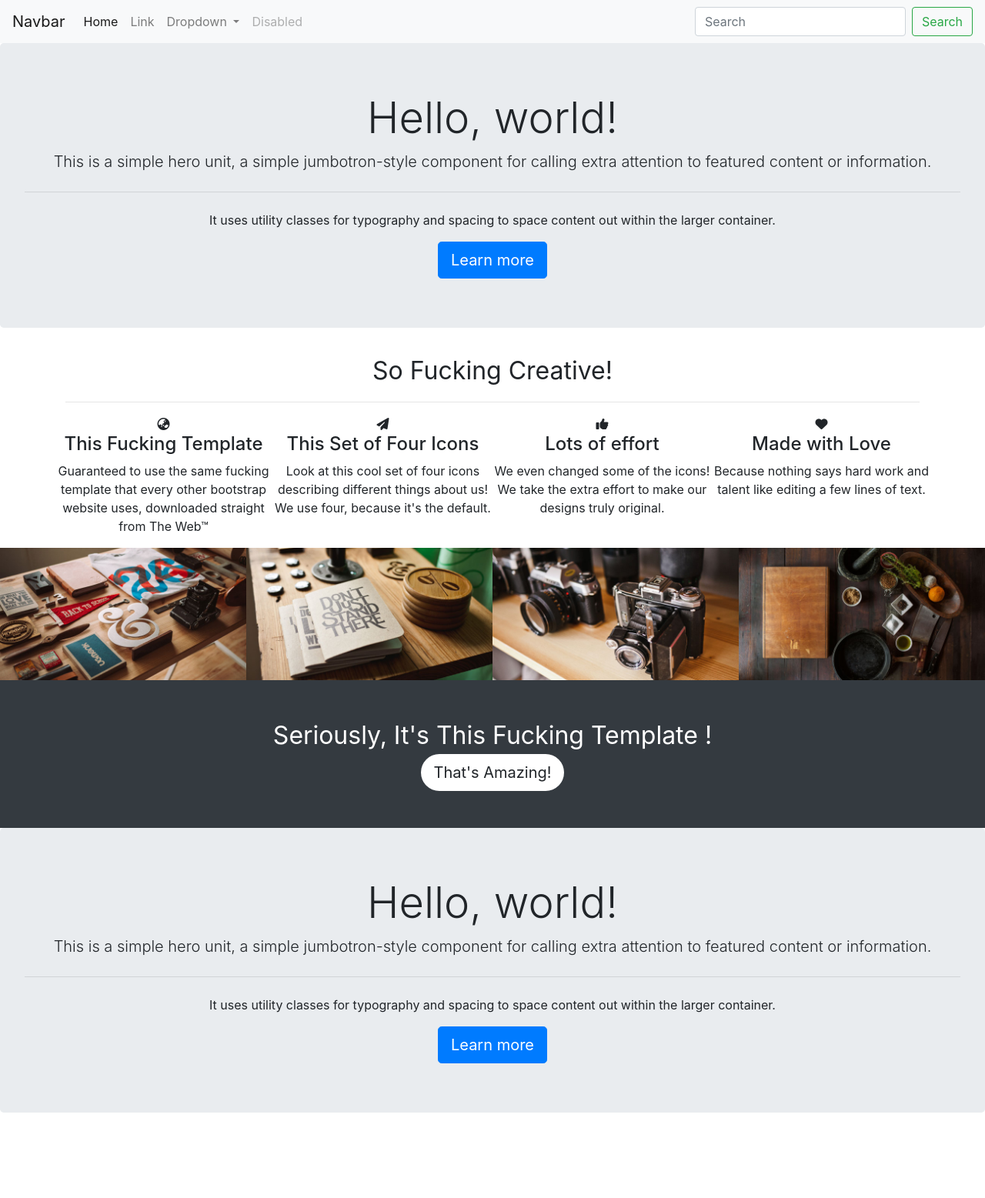
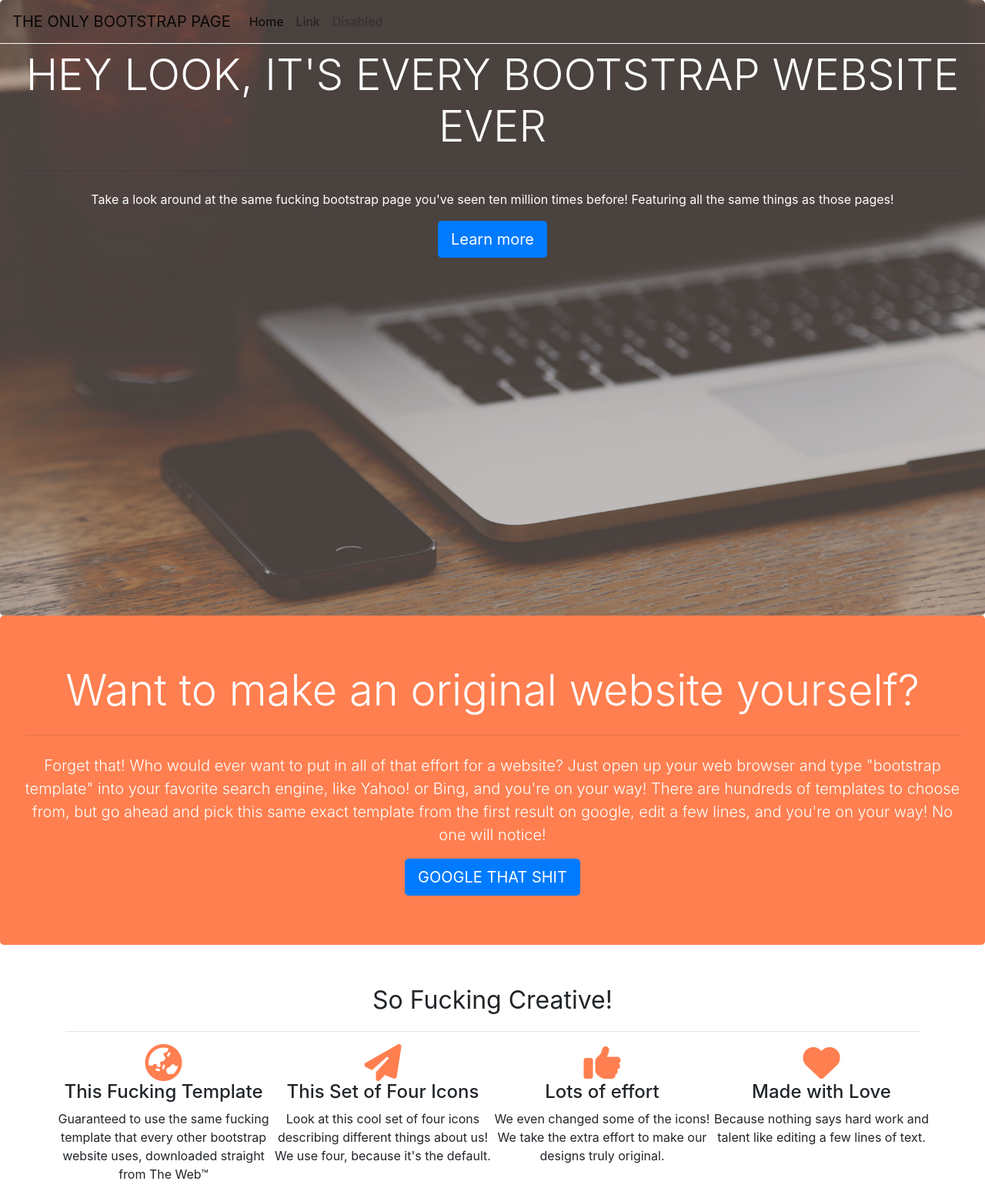
Before and after one commit to XccelerateOrg/FTWD_Web_Day_04, a plain HTML site: page Exercise_A/index.html in a window 1280 px wide. Shown: the top 1557 px of the page at 77% size. Before the commit the page ends 1478 px from the top, so only its background shows below. Drawn offline with nearby package versions, Linux system fonts and the light colour scheme.

Commit message:
layout done, no animation yet

```diff
--- a/Exercise_A/assets/css/style.css
+++ b/Exercise_A/assets/css/style.css
@@ -5,3 +5,24 @@ Add in your custom style such that you can develop the wonderful website within
 .font-size-2 {
     font-size: 2rem;
 }
+
+.color-coral {
+    color: #ff7f50
+}
+
+.color-white {
+    color: white
+}
+.no-margin-y {
+    margin-top: 0%;
+    margin-bottom: 0%;
+}
+
+.bg-color-coral {
+    background-color: coral;
+}
+
+.bg-img-header {
+    background-image: url("../images/header.jpg");
+    background-size: 100%;
+}
--- a/Exercise_A/index.html
+++ b/Exercise_A/index.html
@@ -28,12 +28,12 @@
 
   <!-- Nav bar setup -->
 
-  <body data-spy="scroll" data-target=".navbar" class="text-center  ">
+  <body data-spy="scroll" data-target=".navbar" class="text-center">
     <!-- data-spy="scroll" data-target=".navbar" data-offset="50" -->
     <!--Allows us to track the progress of the scroll -->
     <!-- Nav bar items -->
-    <nav class="navbar navbar-expand-lg navbar-light bg-light">
-      <a class="navbar-brand" href="#">Navbar</a>
+    <nav class="navbar navbar-expand-lg navbar-light bg-transparent fixed-top border-bottom border-light">
+      <a class="navbar-brand" href="#">THE ONLY BOOTSTRAP PAGE</a>
       <button class="navbar-toggler" type="button" data-toggle="collapse" data-target="#navbarSupportedContent" aria-controls="navbarSupportedContent" aria-expanded="false" aria-label="Toggle navigation">
         <span class="navbar-toggler-icon"></span>
       </button>
@@ -46,63 +46,58 @@
           <li class="nav-item">
             <a class="nav-link" href="#">Link</a>
           </li>
-          <li class="nav-item dropdown">
-            <a class="nav-link dropdown-toggle" href="#" id="navbarDropdown" role="button" data-toggle="dropdown" aria-haspopup="true" aria-expanded="false">
-              Dropdown
-            </a>
-            <div class="dropdown-menu" aria-labelledby="navbarDropdown">
-              <a class="dropdown-item" href="#">Action</a>
-              <a class="dropdown-item" href="#">Another action</a>
-              <div class="dropdown-divider"></div>
-              <a class="dropdown-item" href="#">Something else here</a>
-            </div>
-          </li>
+
           <li class="nav-item">
             <a class="nav-link disabled" href="#" tabindex="-1" aria-disabled="true">Disabled</a>
           </li>
         </ul>
-        <form class="form-inline my-2 my-lg-0">
-          <input class="form-control mr-sm-2" type="search" placeholder="Search" aria-label="Search">
-          <button class="btn btn-outline-success my-2 my-sm-0" type="submit">Search</button>
-        </form>
       </div>
     </nav>
 
     <!-- Can use Jumbotron -->
-    <!-- Second Section -->
-    <div class="jumbotron">
-      <h1 class="display-4">Hello, world!</h1>
-      <p class="lead">This is a simple hero unit, a simple jumbotron-style component for calling extra attention to featured content or information.</p>
+
+    <div class="jumbotron no-margin-y min-vh-100 bg-img-header color-white">
+      <h1 class="display-4">HEY LOOK, IT'S EVERY BOOTSTRAP WEBSITE EVER</h1>
       <hr class="my-4">
-      <p>It uses utility classes for typography and spacing to space content out within the larger container.</p>
+      <p>Take a look around at the same fucking bootstrap page you've seen ten million times before! Featuring all the same things as those pages!
+
+      </p>
       <a class="btn btn-primary btn-lg" href="#" role="button">Learn more</a>
     </div>
 
+    <!-- Second Section -->
+    <div class="jumbotron no-margin-y min-vh-75 bg-color-coral color-white ">
+      <h1 class="display-4">Want to make an original website yourself?</h1>
+      <hr class="my-4">
+      <p class="lead">Forget that! Who would ever want to put in all of that effort for a website? Just open up your web browser and type "bootstrap template" into your favorite search engine, like Yahoo! or Bing, and you're on your way! There are hundreds of templates to choose from, but go ahead and pick this same exact template from the first result on google, edit a few lines, and you're on your way! No one will notice!</p>
+      <a class="btn btn-primary btn-lg" href="#" role="button">GOOGLE THAT SHIT</a>
+    </div>
+
     <!-- Four icons -->
-    <div class="container">
+    <div class="container min-vh-75 py-5">
       <div class="row">
         <div class="col font-size-2">So Fucking Creative!
-          <hr class="primary">
+          <hr class="primary color-coral">
         </div>
       </div>
       <div class="row">
         <div class="col-lg-3 col-md-6 p-0" id="image1">
-          <i class="fas fa-globe-asia"></i>
+          <i class="fas fa-globe-asia fa-3x color-coral"></i>
           <h4>This Fucking Template</h4>
           <p>Guaranteed to use the same fucking template that every other bootstrap website uses, downloaded straight from The Web™</p>
         </div>
         <div class="col-lg-3 col-md-6 p-0" id="image2">
-          <i class="fas fa-paper-plane"></i>
+          <i class="fas fa-paper-plane fa-3x color-coral"></i>
           <h4>This Set of Four Icons</h4>
           <p>Look at this cool set of four icons describing different things about us! We use four, because it's the default.</p>
         </div>
         <div class="col-lg-3 col-md-6 p-0" id="image3">
-          <i class="fas fa-thumbs-up"></i>
+          <i class="fas fa-thumbs-up fa-3x color-coral"></i>
           <h4>Lots of effort</h4>
           <p>We even changed some of the icons! We take the extra effort to make our designs truly original.</p>
         </div>
         <div class="col-lg-3 col-md-6 p-0" id="image4">
-          <i class="fas fa-heart"></i>
+          <i class="fas fa-heart fa-3x color-coral" style="--fa-primary-color: red"></i>
           <h4>Made with Love</h4>
           <p>Because nothing says hard work and talent like editing a few lines of text.</p>
         </div>
@@ -110,7 +105,7 @@
     </div>
 
     <!-- Four pictures with overlay etc -->
-    <div class="container-fluid bg-dark">
+    <div class="container-fluid bg-dark min-vh-75">
       <div class="row">
         <div class="col-lg-3 col-md-6 p-0" id="image1"><img class="w-100" src="./assets/images/1.jpg" alt="image1"></div>
         <div class="col-lg-3 col-md-6 p-0" id="image2"><img class="w-100" src="./assets/images/2.jpg" alt="image2"></div>
@@ -130,12 +125,29 @@
     </div>
 
     <!-- contact me container -->
-    <div class="jumbotron">
-      <h1 class="display-4">Hello, world!</h1>
-      <p class="lead">This is a simple hero unit, a simple jumbotron-style component for calling extra attention to featured content or information.</p>
-      <hr class="my-4">
-      <p>It uses utility classes for typography and spacing to space content out within the larger container.</p>
-      <a class="btn btn-primary btn-lg" href="#" role="button">Learn more</a>
+    <div class="container py-5">
+      <div class="row">
+        <div class="col">
+          <h4>My Contact Information</h4>
+          <hr>
+          <p>Here's my phone number and email address, because hey that's part
+             of the template and why would you not include that on your webpage?
+             You'd be a fool not to! I can't wait for all the job offers to come
+             pouring in from all the companies w  anting my insane website design skills.
+          </p>
+          <p>Honestly this template does look really nice, though.</p>
+        </div>
+      </div>
+      <div class="row">
+        <div class="col-xl-6">
+          <i class="fas fa-heart"></i>
+          <p>09283092</p>
+        </div>
+        <div class="col-xl-6">
+          <i class="fas fa-heart"></i>
+          <p>sss@abc.com</p>
+        </div>
+      </div>
     </div>
 
     <!-- All scripts we need jquery, bootstrap, smooth scroll, local script -->
```
